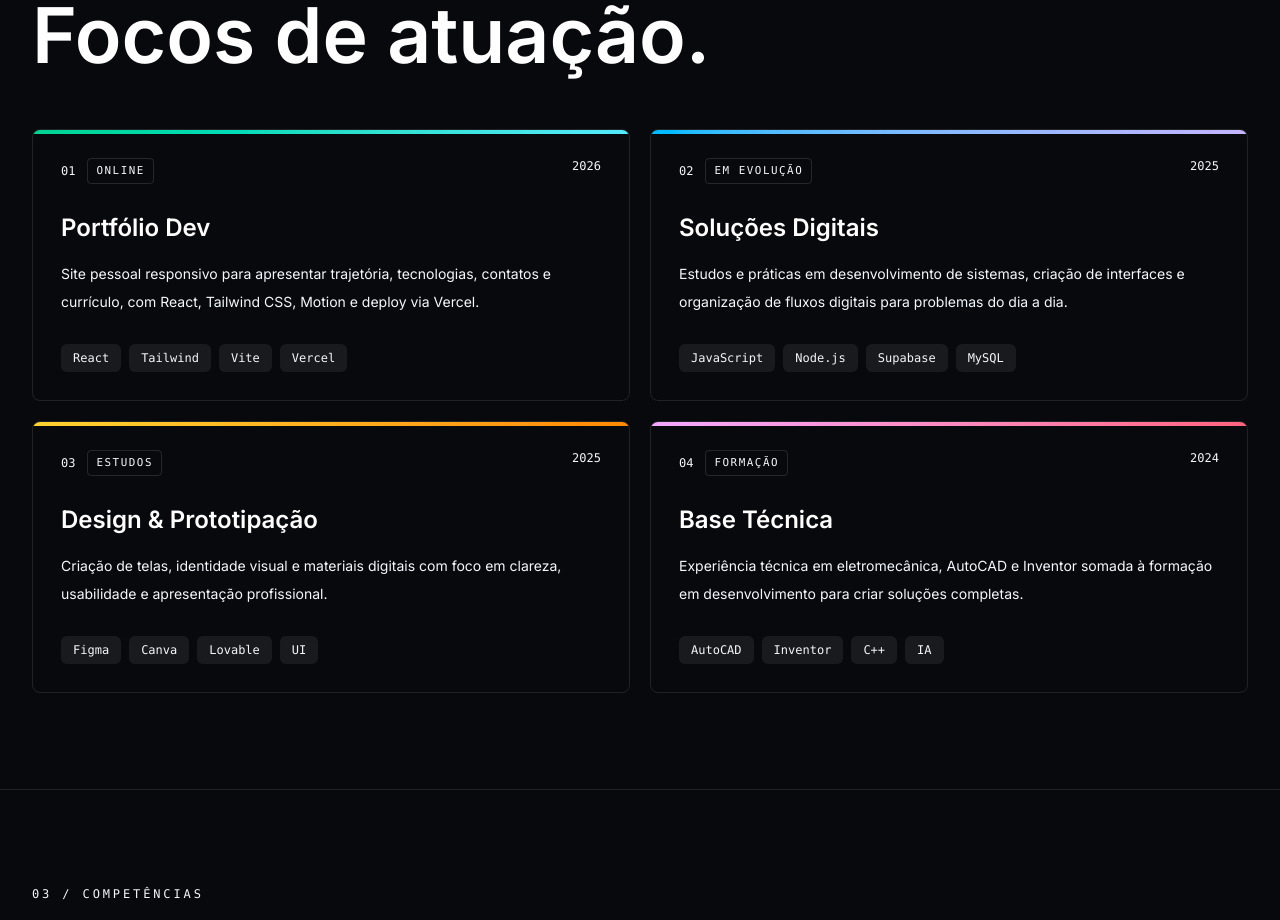
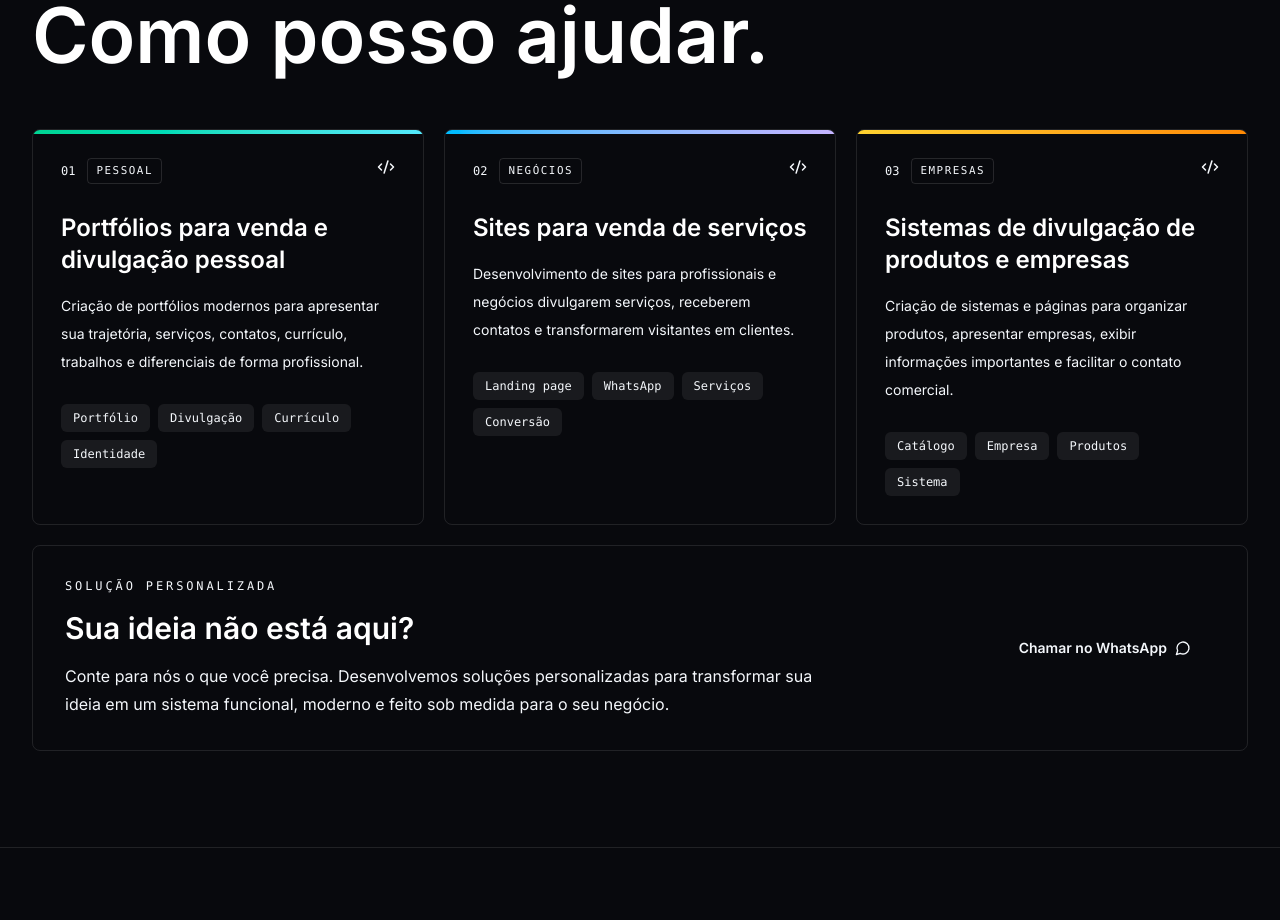
Before and after one commit to cassdev-TPC/meu_portifolio_dev, a React (Vite) app: page / in a window 1280 px wide. Shown: the part 1860-2780 px from the top of the page. Built offline with nearby package versions, Linux system fonts and the light colour scheme.

Commit message:
Replace projects with services section

```diff
--- a/src/app/App.tsx
+++ b/src/app/App.tsx
@@ -19,45 +19,35 @@ import {
 import { motion, useScroll, useSpring } from "motion/react";
 
 const CURRICULUM_URL = "/Curriculo_Thiago_Panini_Cassiano_visual_novo.pdf";
+const WHATSAPP_URL =
+  "https://wa.me/5518996614644?text=Ol%C3%A1%2C%20Thiago!%20Tenho%20uma%20ideia%20e%20gostaria%20de%20criar%20uma%20solu%C3%A7%C3%A3o%20digital.";
 
-const NAV_ITEMS = ["Sobre", "Projetos", "Habilidades", "Trajetória", "Contato"];
+const NAV_ITEMS = ["Sobre", "Serviços", "Habilidades", "Trajetória", "Contato"];
 
-const PROJECTS = [
+const SERVICES = [
   {
-    name: "Portfólio Dev",
+    name: "Portfólios para venda e divulgação pessoal",
     description:
-      "Site pessoal responsivo para apresentar trajetória, tecnologias, contatos e currículo, com React, Tailwind CSS, Motion e deploy via Vercel.",
-    tags: ["React", "Tailwind", "Vite", "Vercel"],
-    year: "2026",
-    status: "Online",
+      "Criação de portfólios modernos para apresentar sua trajetória, serviços, contatos, currículo, trabalhos e diferenciais de forma profissional.",
+    tags: ["Portfólio", "Divulgação", "Currículo", "Identidade"],
+    status: "Pessoal",
     accent: "from-emerald-400 to-cyan-300",
   },
   {
-    name: "Soluções Digitais",
+    name: "Sites para venda de serviços",
     description:
-      "Estudos e práticas em desenvolvimento de sistemas, criação de interfaces e organização de fluxos digitais para problemas do dia a dia.",
-    tags: ["JavaScript", "Node.js", "Supabase", "MySQL"],
-    year: "2025",
-    status: "Em evolução",
+      "Desenvolvimento de sites para profissionais e negócios divulgarem serviços, receberem contatos e transformarem visitantes em clientes.",
+    tags: ["Landing page", "WhatsApp", "Serviços", "Conversão"],
+    status: "Negócios",
     accent: "from-sky-400 to-violet-300",
   },
   {
-    name: "Design & Prototipação",
+    name: "Sistemas de divulgação de produtos e empresas",
     description:
-      "Criação de telas, identidade visual e materiais digitais com foco em clareza, usabilidade e apresentação profissional.",
-    tags: ["Figma", "Canva", "Lovable", "UI"],
-    year: "2025",
-    status: "Estudos",
+      "Criação de sistemas e páginas para organizar produtos, apresentar empresas, exibir informações importantes e facilitar o contato comercial.",
+    tags: ["Catálogo", "Empresa", "Produtos", "Sistema"],
+    status: "Empresas",
     accent: "from-amber-300 to-orange-400",
-  },
-  {
-    name: "Base Técnica",
-    description:
-      "Experiência técnica em eletromecânica, AutoCAD e Inventor somada à formação em desenvolvimento para criar soluções completas.",
-    tags: ["AutoCAD", "Inventor", "C++", "IA"],
-    year: "2024",
-    status: "Formação",
-    accent: "from-fuchsia-300 to-rose-400",
   },
 ];
 
@@ -418,30 +408,30 @@ export default function App() {
           </div>
         </AnimatedSection>
 
-        <AnimatedSection id="projetos" eyebrow="02 / Projetos" title="Focos de atuação.">
-          <div className="grid gap-5 md:grid-cols-2">
-            {PROJECTS.map((project, index) => (
+        <AnimatedSection id="servicos" eyebrow="02 / Serviços" title="Como posso ajudar.">
+          <div className="grid gap-5 lg:grid-cols-3">
+            {SERVICES.map((service, index) => (
               <motion.article
-                key={project.name}
+                key={service.name}
                 variants={sectionReveal}
                 transition={{ duration: 0.5, delay: index * 0.08 }}
                 whileHover={{ y: -8 }}
                 className="group relative overflow-hidden rounded-lg border border-white/10 bg-card p-5 sm:p-7"
               >
-                <div className={`absolute inset-x-0 top-0 h-1 bg-gradient-to-r ${project.accent}`} />
+                <div className={`absolute inset-x-0 top-0 h-1 bg-gradient-to-r ${service.accent}`} />
                 <div className="mb-7 flex items-start justify-between gap-4">
                   <div className="flex min-w-0 items-center gap-3">
                     <span className="font-mono text-xs text-muted-foreground">{String(index + 1).padStart(2, "0")}</span>
                     <span className="rounded border border-white/12 px-2 py-1 font-mono text-[0.68rem] uppercase tracking-[0.14em] text-primary">
-                      {project.status}
+                      {service.status}
                     </span>
                   </div>
-                  <span className="font-mono text-xs text-muted-foreground">{project.year}</span>
+                  <Code2 className="text-muted-foreground transition group-hover:text-primary" size={18} />
                 </div>
-                <h3 className="text-2xl font-semibold text-white transition group-hover:text-primary">{project.name}</h3>
-                <p className="mt-4 text-sm leading-7 text-muted-foreground">{project.description}</p>
+                <h3 className="text-2xl font-semibold text-white transition group-hover:text-primary">{service.name}</h3>
+                <p className="mt-4 text-sm leading-7 text-muted-foreground">{service.description}</p>
                 <div className="mt-7 flex flex-wrap gap-2">
-                  {project.tags.map((tag) => (
+                  {service.tags.map((tag) => (
                     <span key={tag} className="rounded-md bg-white/7 px-3 py-1.5 font-mono text-xs text-foreground/80">
                       {tag}
                     </span>
@@ -450,6 +440,31 @@ export default function App() {
               </motion.article>
             ))}
           </div>
+
+          <motion.div
+            variants={sectionReveal}
+            transition={{ duration: 0.55, delay: 0.18 }}
+            className="mt-5 overflow-hidden rounded-lg border border-primary/30 bg-secondary/70 p-5 sm:p-7 lg:p-8"
+          >
+            <div className="grid gap-6 lg:grid-cols-[1fr_auto] lg:items-center">
+              <div>
+                <p className="font-mono text-xs uppercase tracking-[0.24em] text-primary">Solução personalizada</p>
+                <h3 className="mt-4 text-2xl font-semibold text-white sm:text-3xl">Sua ideia não está aqui?</h3>
+                <p className="mt-4 max-w-3xl text-sm leading-7 text-muted-foreground sm:text-base">
+                  Conte para nós o que você precisa. Desenvolvemos soluções personalizadas para transformar sua ideia em
+                  um sistema funcional, moderno e feito sob medida para o seu negócio.
+                </p>
+              </div>
+              <a
+                href={WHATSAPP_URL}
+                target="_blank"
+                rel="noopener noreferrer"
+                className="inline-flex min-h-12 items-center justify-center gap-2 rounded-md bg-primary px-6 text-sm font-semibold text-primary-foreground transition hover:-translate-y-0.5 hover:shadow-[0_14px_40px_rgba(49,242,161,0.2)]"
+              >
+                Chamar no WhatsApp <MessageCircle size={16} />
+              </a>
+            </div>
+          </motion.div>
         </AnimatedSection>
 
         <AnimatedSection id="habilidades" eyebrow="03 / Competências" title="Stack & habilidades.">
```
